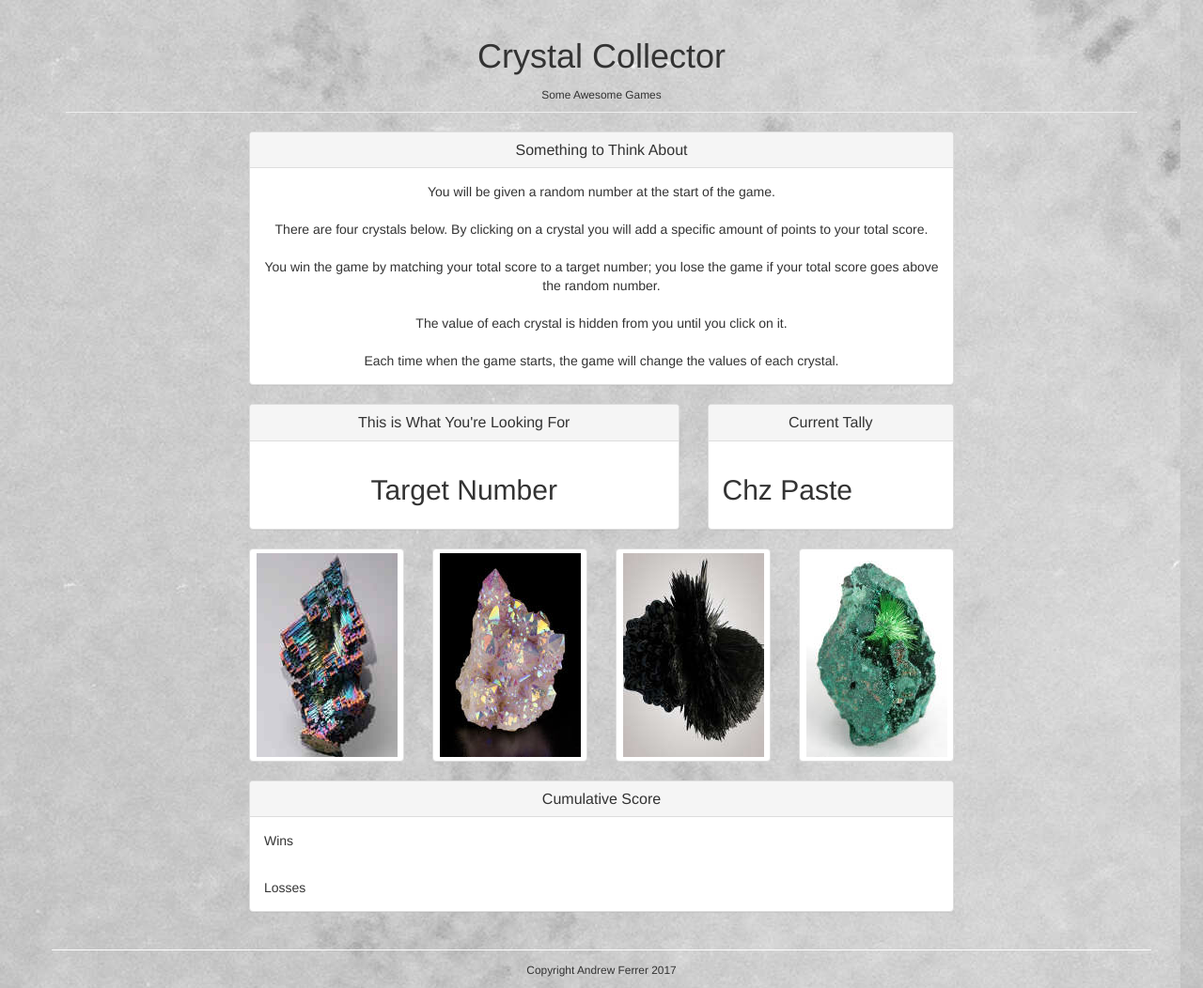
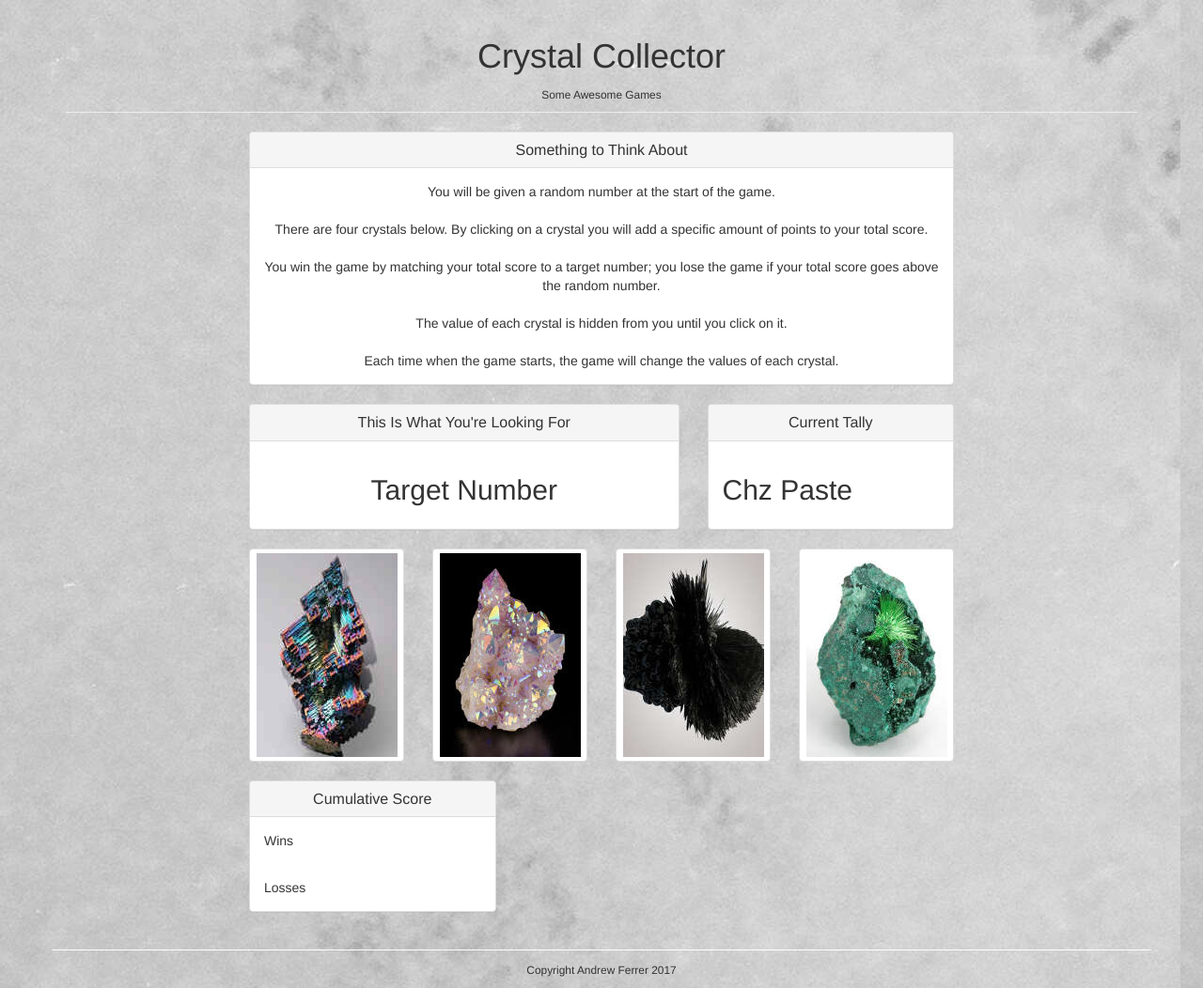
Before and after one commit to andrewbfr/crystalz, a plain HTML site: page index.html in a window 1280 px wide. Shown: the whole page at 94% size. Drawn offline with nearby package versions, Linux system fonts and the light colour scheme.

Commit message:
thinking this positioning makes more sense

```diff
--- a/index.html
+++ b/index.html
@@ -53,7 +53,7 @@
 		<div class="col-md-5 col-md-offset-2">
 			<div class="panel panel-default">
 				<div class="panel-heading">
-            			<h2 class="panel-title text-center">This is What You're Looking For</h2>
+            			<h2 class="panel-title text-center">This Is What You're Looking For</h2>
             	</div>
             		<div class="panel-body text-center">
             			<h2 id="target">Target Number</h2>
@@ -120,7 +120,7 @@
 
 <!--Your dynamically created "Total Score"-->
 	<div class="row">
-		<div class="col-md-8 col-md-offset-2">
+		<div class="col-md-3 col-md-offset-2">
 			<div class="panel panel-default">
 				<div class="panel-heading">
             			<h2 class="panel-title text-center">Cumulative Score</h2>
```
